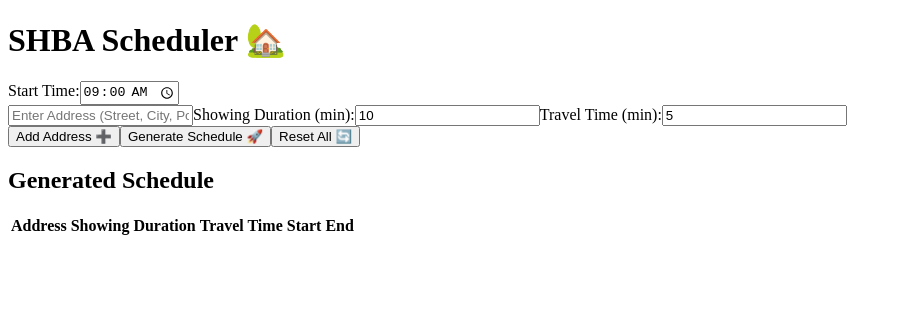
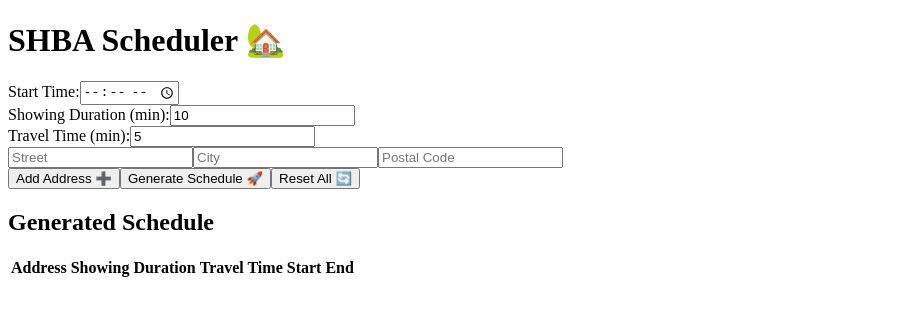
Before and after one commit to Arek497/SEBA-Scheduler, a React (Create React App) app: page / in a window 1280 px wide. Shown: the top 316 px of the page, without its empty margins (0-902 px from the left). Built offline with nearby package versions, Linux system fonts and the light colour scheme.

Commit message:
"end time changed"

```diff
--- a/src/App.tsx
+++ b/src/App.tsx
@@ -1,140 +1,145 @@
 import React, { useState } from "react";
 
-// Define the Schedule interface
-interface Schedule {
-  address: string; // Combined address field
-  showingDuration: number;
-  travelTime: number;
-  startTime: string;
-  endTime: string;
+// Define the Address interface with proper types
+interface Address {
+  street: string;
+  city: string;
+  postalCode: string;
 }
 
 const App: React.FC = () => {
-  const [addresses, setAddresses] = useState<string[]>([""]); // Array to hold addresses as strings
-  const [startTime, setStartTime] = useState<string>("09:00"); // Default start time (9:00 AM)
-  const [schedule, setSchedule] = useState<Schedule[]>([]); // Schedule state
+  // Initialize the addresses state with an array of Address objects
+  const [addresses, setAddresses] = useState<Address[]>([
+    { street: "", city: "", postalCode: "" },
+  ]);
+  const [startTime, setStartTime] = useState<string>("09:00 AM");
+  const [showingDuration, setShowingDuration] = useState<number>(10);
+  const [travelTime, setTravelTime] = useState<number>(5);
+  const [schedule, setSchedule] = useState<any[]>([]);
 
-  // State to hold showing duration and travel time
-  const [showingDurations, setShowingDurations] = useState<number[]>([10]); // Default duration
-  const [travelTimes, setTravelTimes] = useState<number[]>([5]); // Default travel time
-
-  // Function to add a new address input
-  const addAddress = () => {
-    setAddresses([...addresses, ""]); // Add a new empty string for the address
-    setShowingDurations([...showingDurations, 10]); // Default showing duration for new address
-    setTravelTimes([...travelTimes, 5]); // Default travel time for new address
-  };
-
-  // Function to update a specific address in the array
-  const updateAddress = (index: number, value: string) => {
+  // Function to update a specific field in a given address
+  const updateAddress = (index: number, field: keyof Address, value: string) => {
     const newAddresses = [...addresses];
-    newAddresses[index] = value; // Update the specific address
+    newAddresses[index] = {
+      ...newAddresses[index],
+      [field]: value,
+    };
     setAddresses(newAddresses);
   };
 
-  // Function to update showing duration
-  const updateShowingDuration = (index: number, value: number) => {
-    const newShowingDurations = [...showingDurations];
-    newShowingDurations[index] = value; // Update the specific duration
-    setShowingDurations(newShowingDurations);
-  };
-
-  // Function to update travel time
-  const updateTravelTime = (index: number, value: number) => {
-    const newTravelTimes = [...travelTimes];
-    newTravelTimes[index] = value; // Update the specific travel time
-    setTravelTimes(newTravelTimes);
-  };
-
-  // Function to round time to the nearest quarter hour
-  const roundToQuarterHour = (date: Date): Date => {
-    const minutes = date.getMinutes();
-    const remainder = minutes % 15;
-    date.setMinutes(minutes + (remainder ? 15 - remainder : 0)); // Round up to the next quarter hour
-    return date;
-  };
-
-  // Function to calculate the next booking time based on travel and showing duration
-  const calculateNextBookingTime = (currentTime: Date, travelTime: number, showingDuration: number) => {
-    const endTime = new Date(currentTime.getTime() + (travelTime + showingDuration) * 60000);
-    return roundToQuarterHour(endTime); // Round to the nearest quarter hour
-  };
-
-  // Function to generate schedule based on addresses, start time, showing duration, and travel time
-  const generateSchedule = () => {
-    const newSchedule: Schedule[] = [];
-    const startTimeParts = startTime.split(":");
-    const initialDate = new Date();
-    initialDate.setHours(Number(startTimeParts[0]), Number(startTimeParts[1]), 0, 0);
-    let currentTime = initialDate;
-
-    addresses.forEach((address, index) => {
-      const showingDuration = showingDurations[index]; // Get showing duration from array
-      const travelTime = travelTimes[index]; // Get travel time from array
-      const endTime = calculateNextBookingTime(currentTime, travelTime, showingDuration);
-
-      newSchedule.push({
-        address: address,
-        showingDuration: showingDuration,
-        travelTime: travelTime,
-        startTime: currentTime.toLocaleTimeString([], { hour: '2-digit', minute: '2-digit', hour12: true }),
-        endTime: endTime.toLocaleTimeString([], { hour: '2-digit', minute: '2-digit', hour12: true }),
-      });
-
-      // Update currentTime for the next showing
-      currentTime = endTime; // Set current time to end of the last showing
-    });
-
-    setSchedule(newSchedule);
+  // Function to add a new address
+  const addAddress = () => {
+    setAddresses([...addresses, { street: "", city: "", postalCode: "" }]);
   };
 
   // Function to reset all fields
   const resetFields = () => {
-    setAddresses([""]); // Reset to a single empty address field
-    setShowingDurations([10]);
-    setTravelTimes([5]);
-    setStartTime("09:00");
+    setAddresses([{ street: "", city: "", postalCode: "" }]);
+    setStartTime("09:00 AM");
+    setShowingDuration(10);
+    setTravelTime(5);
     setSchedule([]);
+  };
+
+  // Function to generate the schedule
+  const generateSchedule = () => {
+    const newSchedule = [];
+    let currentTime = new Date(`1970-01-01T${startTime}`);
+
+    addresses.forEach((address) => {
+      const showingDurationInMs = showingDuration * 60 * 1000; // Convert minutes to milliseconds
+      const travelTimeInMs = travelTime * 60 * 1000; // Convert minutes to milliseconds
+
+      const showingStartTime = new Date(currentTime); // Showing start time
+      const showingEndTime = new Date(currentTime.getTime() + showingDurationInMs); // Calculate showing end time
+
+      // Format the start and end times
+      const startFormatted = formatTime(showingStartTime);
+      const endFormatted = formatTime(showingEndTime);
+
+      newSchedule.push({
+        street: address.street,
+        showingDuration: `${showingDuration} min`,
+        travelTime: `${travelTime} min`,
+        start: startFormatted,
+        end: endFormatted,
+      });
+
+      // Update current time for the next showing
+      currentTime = new Date(showingEndTime.getTime() + travelTimeInMs); // Next showing starts after travel time
+      // Round the next start time to the nearest quarter-hour
+      currentTime.setMinutes(Math.ceil(currentTime.getMinutes() / 15) * 15);
+    });
+
+    setSchedule(newSchedule); // Update state with the new schedule
+  };
+
+  // Helper function to format time as "hh:mm AM/PM"
+  const formatTime = (date: Date) => {
+    const hours = date.getHours();
+    const minutes = date.getMinutes();
+    const ampm = hours >= 12 ? 'PM' : 'AM';
+    const formattedHours = hours % 12 || 12; // Convert to 12-hour format
+    const formattedMinutes = minutes < 10 ? '0' + minutes : minutes;
+    return `${formattedHours}:${formattedMinutes} ${ampm}`;
   };
 
   return (
     <div>
       <h1>SHBA Scheduler 🏡</h1>
-      <label>
-        Start Time:
-        <input type="time" value={startTime} onChange={(e) => setStartTime(e.target.value)} />
-      </label>
+      <div>
+        <label>Start Time:</label>
+        <input
+          type="time"
+          value={startTime}
+          onChange={(e) => setStartTime(e.target.value)}
+        />
+      </div>
+      <div>
+        <label>Showing Duration (min):</label>
+        <input
+          type="number"
+          value={showingDuration}
+          onChange={(e) => setShowingDuration(Number(e.target.value))}
+        />
+      </div>
+      <div>
+        <label>Travel Time (min):</label>
+        <input
+          type="number"
+          value={travelTime}
+          onChange={(e) => setTravelTime(Number(e.target.value))}
+        />
+      </div>
+
+      {/* Render the list of addresses */}
       {addresses.map((address, index) => (
         <div key={index}>
           <input
             type="text"
-            value={address}
-            onChange={(e) => updateAddress(index, e.target.value)}
-            placeholder="Enter Address (Street, City, Postal Code)"
+            value={address.street}
+            onChange={(e) => updateAddress(index, "street", e.target.value)}
+            placeholder="Street"
           />
-          <label>
-            Showing Duration (min):
-            <input
-              type="number"
-              value={showingDurations[index]}
-              onChange={(e) => updateShowingDuration(index, Number(e.target.value))}
-              min={1}
-            />
-          </label>
-          <label>
-            Travel Time (min):
-            <input
-              type="number"
-              value={travelTimes[index]}
-              onChange={(e) => updateTravelTime(index, Number(e.target.value))}
-              min={1}
-            />
-          </label>
+          <input
+            type="text"
+            value={address.city}
+            onChange={(e) => updateAddress(index, "city", e.target.value)}
+            placeholder="City"
+          />
+          <input
+            type="text"
+            value={address.postalCode}
+            onChange={(e) => updateAddress(index, "postalCode", e.target.value)}
+            placeholder="Postal Code"
+          />
         </div>
       ))}
+
       <button onClick={addAddress}>Add Address ➕</button>
       <button onClick={generateSchedule}>Generate Schedule 🚀</button>
       <button onClick={resetFields}>Reset All 🔄</button>
+
       <h2>Generated Schedule</h2>
       <table>
         <thead>
@@ -147,13 +152,13 @@ const App: React.FC = () => {
           </tr>
         </thead>
         <tbody>
-          {schedule.map((showing, index) => (
+          {schedule.map((entry, index) => (
             <tr key={index}>
-              <td>{showing.address}</td>
-              <td>{showing.showingDuration} min</td>
-              <td>{showing.travelTime} min</td>
-              <td>{showing.startTime}</td>
-              <td>{showing.endTime}</td>
+              <td>{entry.street}</td>
+              <td>{entry.showingDuration}</td>
+              <td>{entry.travelTime}</td>
+              <td>{entry.start}</td>
+              <td>{entry.end}</td>
             </tr>
           ))}
         </tbody>
```
